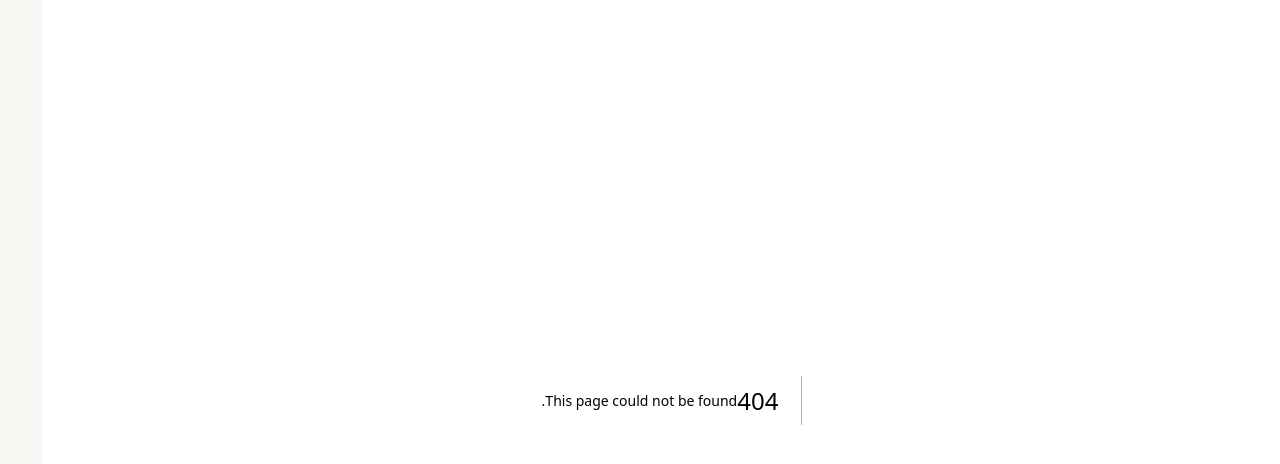
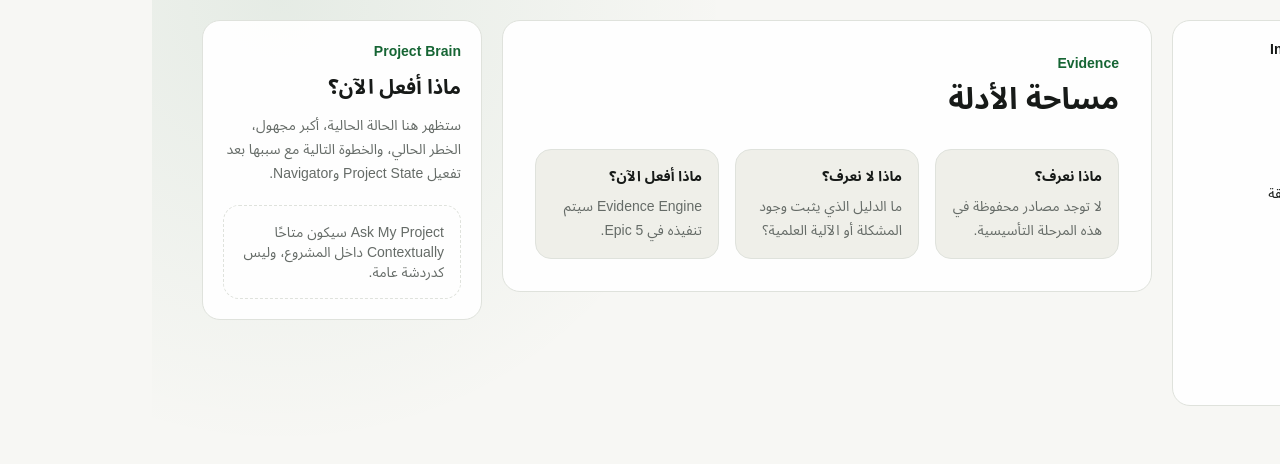
Before and after one commit to atharxai-cloud/innovation-os, a Next.js app: page /projects/1/evidence in a window 1280 px wide. Before the commit this address had no page. Shown: the top 464 px of the page. Built offline with nearby package versions, Linux system fonts and the light colour scheme.

Commit message:
foundation: add src/app/(project)/projects/[projectId]/evidence/page.tsx

```diff
--- /dev/null
+++ b/src/app/(project)/projects/[projectId]/evidence/page.tsx
@@ -0,0 +1,13 @@
+import { WorkspacePlaceholder } from "@/components/project/workspace-placeholder";
+
+export default function EvidencePage() {
+  return (
+    <WorkspacePlaceholder
+      eyebrow="Evidence"
+      title="مساحة الأدلة"
+      known="لا توجد مصادر محفوظة في هذه المرحلة التأسيسية."
+      unknown="ما الدليل الذي يثبت وجود المشكلة أو الآلية العلمية؟"
+      next="Evidence Engine سيتم تنفيذه في Epic 5."
+    />
+  );
+}
```
